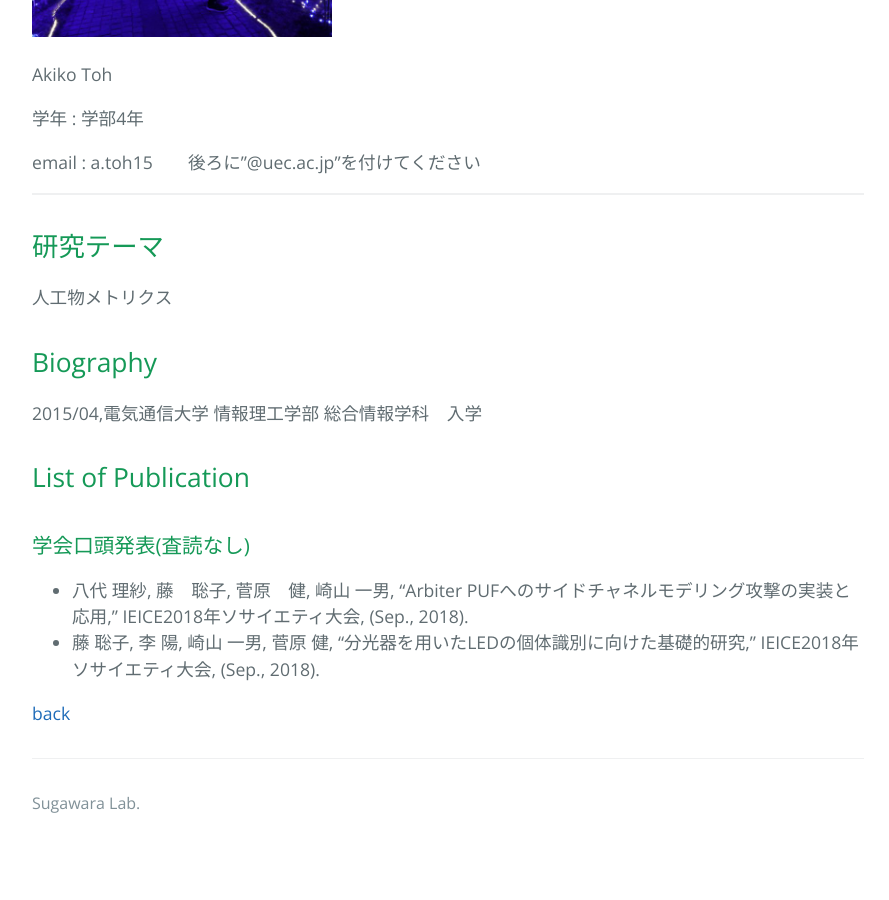
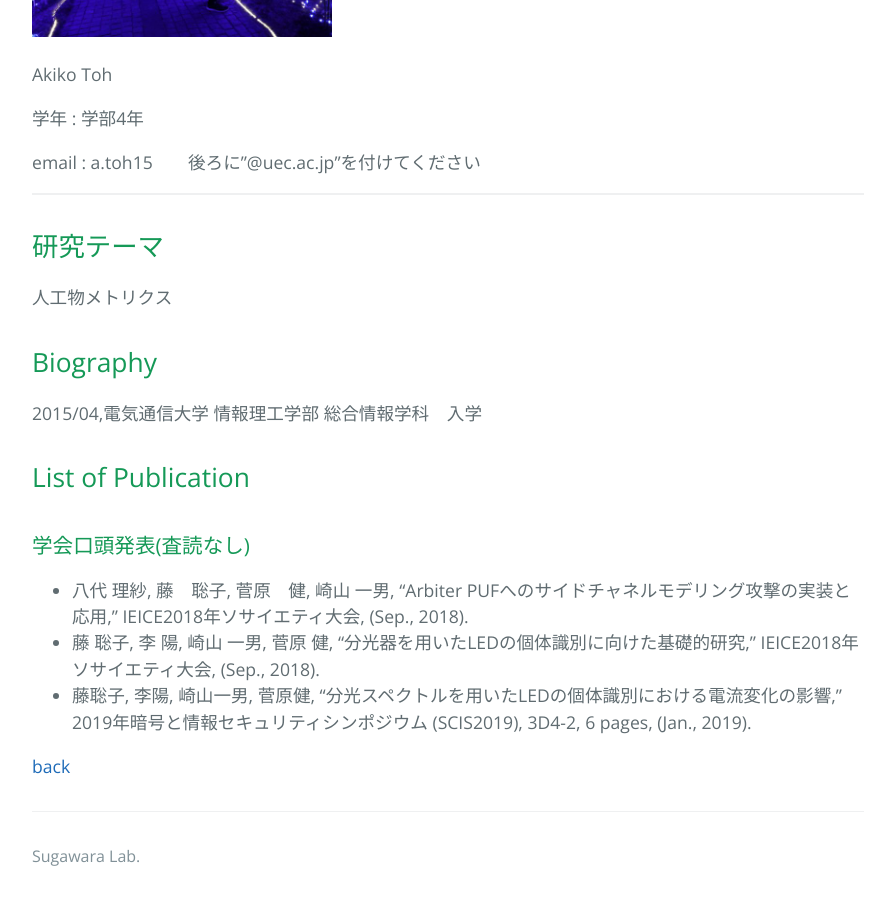
Before and after one commit to sugawara-bbbb/weblab, a Jekyll site: the page built from toh.md, in a window 1280 px wide and 900 px high, scrolled down 648 px. Shown: the whole window, without its empty margins (192-1081 px from the left). Built offline with Jekyll 4.4.1, drawn with Linux system fonts in a browser that asks for light colours; our own code applies the rules of GitHub Pages for plain Markdown files; before the commit the page ends 1495 px from its top, so only the background shows below that.

Commit message:
tohの研究成果の追加

```diff
--- a/toh.md
+++ b/toh.md
@@ -28,6 +28,7 @@ email : a.toh15　　後ろに”@uec.ac.jp”を付けてください
 ### 学会口頭発表(査読なし)
 - 八代 理紗, 藤　聡子, 菅原　健, 崎山 一男, “Arbiter PUFへのサイドチャネルモデリング攻撃の実装と応用,” IEICE2018年ソサイエティ大会, (Sep., 2018).
 - 藤 聡子, 李 陽, 崎山 一男, 菅原 健, "分光器を用いたLEDの個体識別に向けた基礎的研究," IEICE2018年ソサイエティ大会, (Sep., 2018).
+- 藤聡子, 李陽, 崎山一男, 菅原健, “分光スペクトルを用いたLEDの個体識別における電流変化の影響,” 2019年暗号と情報セキュリティシンポジウム (SCIS2019), 3D4-2, 6 pages, (Jan., 2019).
 
 
 [back](./)
```
